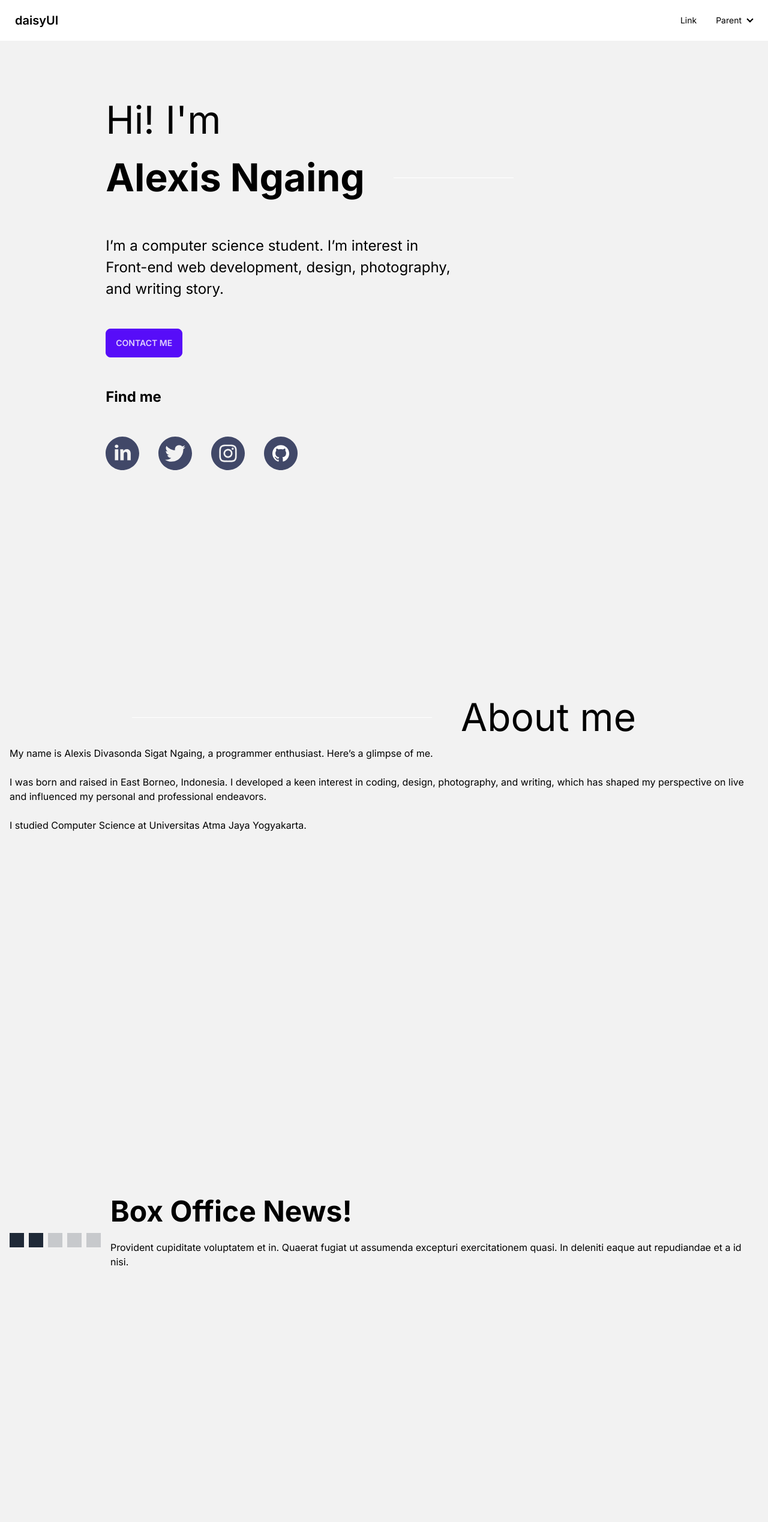
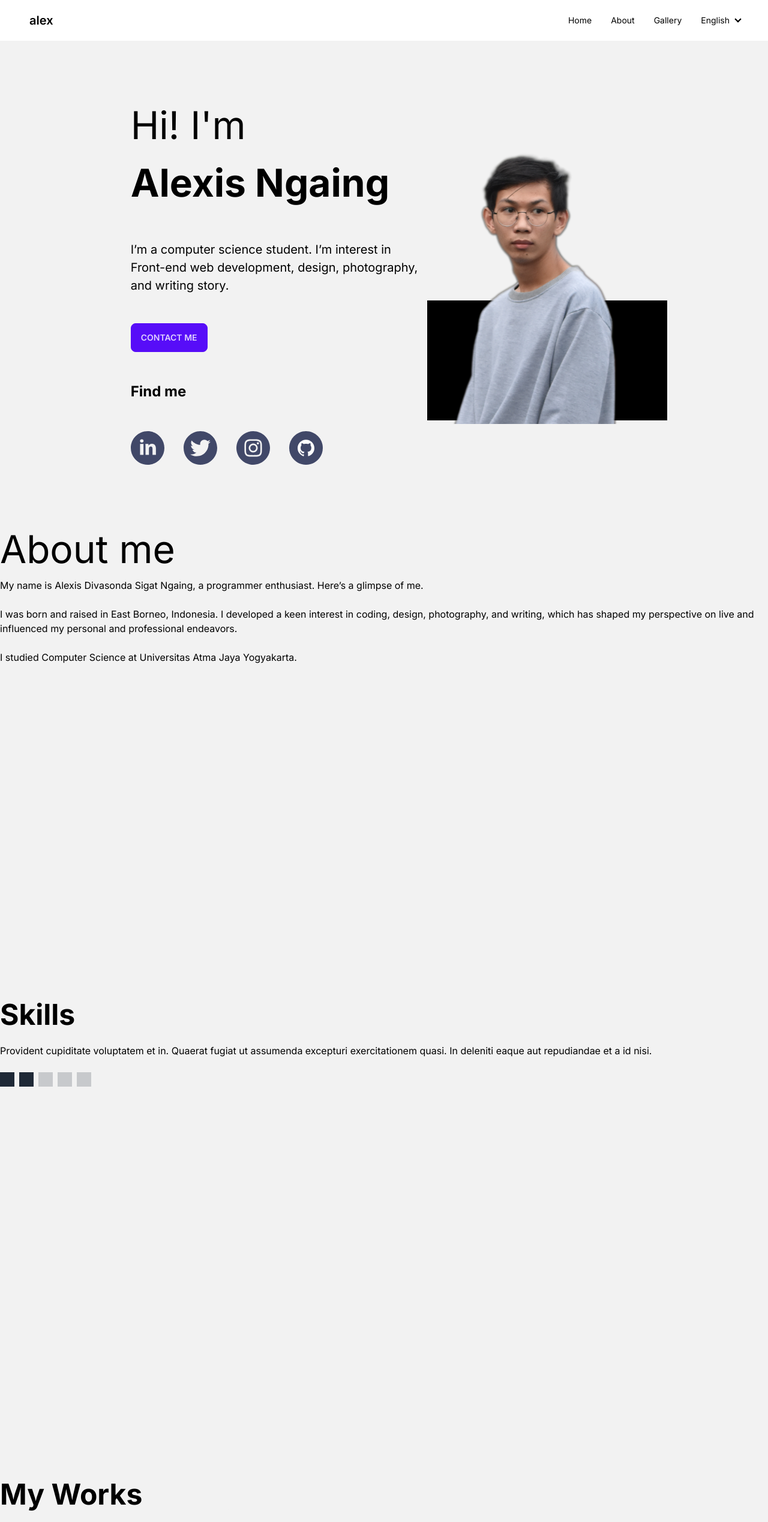
Before and after one commit to alexisngaing/alexisngaing.github.io, a Next.js app: page / in a window 1280 px wide. Shown: the top 2538 px of the page at 60% size. Built offline with nearby package versions, Linux system fonts and the light colour scheme.

Commit message:
initial commit

```diff
--- a/components/AboutMe.tsx
+++ b/components/AboutMe.tsx
@@ -2,11 +2,11 @@ import React from "react";
 
 function AboutMe() {
   return (
-    <div className="hero !justify-end min-h-screen bg-base-200">
-      <div className="hero-content flex-col lg:flex-row-reverse">
+    <div className="flex w-full min-h-screen bg-base-200">
+      <div className="flex-col lg:flex-row">
         <div>
-          <div className="flex justify-center items-center gap-12">
-            <div className="w-[500px] h-[1px] bg-white"></div>
+          <div className="flex items-center gap-12">
+            {/* <div className="w-[500px] h-[1px] bg-white"></div> */}
             <h1 className="text-[64px]">About me</h1>
           </div>
           <p>
--- a/components/Footer.tsx
+++ b/components/Footer.tsx
@@ -4,7 +4,7 @@ function Footer() {
   return (
     <footer className="footer footer-center p-4 bg-base-300 text-base-content">
   <div>
-    <p>Copyright © 2023 - All right reserved by ACME Industries Ltd</p>
+    <p>Copyright © 2023 - All right reserved by Alexis Ngaing</p>
   </div>
 </footer>
   )
--- a/components/Gallery.tsx
+++ b/components/Gallery.tsx
@@ -1,30 +1,35 @@
-import React from 'react'
+import React from "react";
 
 function Gallery() {
   return (
-    <div className="hero min-h-screen bg-base-200">
-  <div className="hero-content flex-col lg:flex-row-reverse">
+    <div className="flex w-full min-h-screen bg-base-200">
+      <div className="flex-col lg:flex-row">
         <div>
-      <h1 className="text-5xl font-bold">Box Office News!</h1>
-      <p className="py-6">Provident cupiditate voluptatem et in. Quaerat fugiat ut assumenda excepturi exercitationem quasi. In deleniti eaque aut repudiandae et a id nisi.</p>
+          <div className="flex items-center">
+            <h1 className="text-5xl font-bold">My Works</h1>
           </div>
-    <div className="tabs tabs-boxed">
-  <a className="px-12 tab">Tab 1</a>
-  <a className="tab tab-active">Tab 2</a>
-  <a className="tab">Tab 3</a>
+          <div className="tabs tabs-boxed gap-6 py-6">
+          <a className="tab tab-active">Web dev</a>
+          <a className="tab">Design</a>
+          <a className="tab">Photo</a>
         </div>
         <div className="card w-96 bg-base-100 shadow-xl">
-  <figure className="px-10 pt-10">
-    <img src="/images/cardtest.jpg" alt="Shoes" className="rounded-xl" />
+          <figure className="px-5 pt-5">
+            <img
+              src="/images/cardtest.jpg"
+              alt="Shoes"
+              className="rounded-sm"
+            />
           </figure>
-  <div className="card-body items-center text-center">
-    <h2 className="card-title">Shoes!</h2>
-    <p>If a dog chews shoes whose shoes does he choose?</p>
+          <div className="card-body">
+            <h2 className="card-title">Web KSL-UAJY</h2>
+            <p>Main page</p>
           </div>
         </div>
         </div>
       </div>
-  )
+    </div>
+  );
 }
 
-export default Gallery
+export default Gallery;
--- a/components/Hero.tsx
+++ b/components/Hero.tsx
@@ -2,39 +2,55 @@ import React from "react";
 
 function Hero() {
   return (
-    <div className="hero !justify-start min-h-screen bg-base-200">
-      <div className="hero-content flex-col lg:flex-row-reverse">
+    <div className="hero min-h-screen bg-base-200">
+      <div className="hero-content flex-col lg:flex-row">
         <div>
           <h1 className="text-[64px]">Hi! I'm</h1>
-          <div className="flex justify-center items-center gap-12">
-          <h1 className="py-0 text-[64px] font-bold">Alexis Ngaing</h1>
-          <div className="w-[200px] h-[1px] bg-white"></div>
+          <div className="flex items-center gap-12">
+            <h1 className="text-[64px] font-bold">Alexis Ngaing</h1>
+            {/* <div className="w-96 h-[1px] bg-white"></div> */}
           </div>
-          <p className="py-12 text-[24px]">
-            I’m a computer science student. I’m interest in <br />Front-end web
-            development, design, photography, <br />and writing story.
+          <p className="py-12 text-[20px]">
+            I’m a computer science student. I’m interest in <br />
+            Front-end web development, design, photography, <br />
+            and writing story.
           </p>
+          <a href="https://www.youtube.com/watch?v=dQw4w9WgXcQ&pp=ygUXbmV2ZXIgZ29ubmEgZ2l2ZSB5b3UgdXA%3D">
           <button className="btn btn-primary">Contact me</button>
+          </a>
           <p className="py-12 text-[24px] font-bold">Find me</p>
           <div className="flex gap-8">
             <div className="flex-initial w-14 ">
-              <img src="/images/linkedin.svg" />
+              <a href="https://www.linkedin.com/in/alexis-divasonda-s-n-92231a222/">
+                <img src="/images/linkedin.svg" />
+              </a>
             </div>
             <div className="flex-initial w-14">
-              <img src="/images/twitter.svg" />
+              <a href="https://twitter.com/alexis_ngaing">
+                <img src="/images/twitter.svg" />
+              </a>
             </div>
             <div className="flex-initial w-14">
-              <img src="/images/instagram.svg" />
+              <a href="https://www.instagram.com/alexisngaing/">
+                <img src="/images/instagram.svg" />
+              </a>
             </div>
             <div className="flex-initial w-14">
-              <img src="/images/github.svg" />
+              <a href="https://github.com/alexisngaing">
+                <img src="/images/github.svg" />
+              </a>
             </div>
           </div>
         </div>
+        <div>
+          <img src="/images/web.png" className="max-w-[350px]" />
+          <span className="absolute bottom-0 -z-10">
+            <svg width="500" height="500">
+              <rect x="0" y="201" width="400" height="200" />
+            </svg>
+          </span>
+        </div>
       </div>
-      <div className="hero-content flex-col lg:flex-row-reverse">
-          <img src="/images/web.png" className="max-w-sm rounded-lg pt-[270px] pl-[1000px]" />
-        </div>
     </div>
   );
 }
--- a/components/Navbar.tsx
+++ b/components/Navbar.tsx
@@ -1,29 +1,36 @@
-import React from 'react'
+import React from "react";
 
 function Navbar() {
   return (
     <div className="navbar bg-base-100">
-    <div className="flex-1">
-        <a className="btn btn-ghost normal-case text-xl">daisyUI</a>
+      <div className="flex-1 px-6">
+        <a className="btn btn-ghost normal-case text-xl">alex</a>
       </div>
       <div className="flex-none">
-        <ul className="menu menu-horizontal px-1">
-        <li><a>Link</a></li>
+        <ul className="menu menu-horizontal px-6">
+          <li>
+            <a>Home</a>
+          </li>
+          <li>
+            <a>About</a>
+          </li>
+          <li>
+            <a>Gallery</a>
+          </li>
           <li>
             <details>
-            <summary>
-                Parent
-            </summary>
+              <summary>English</summary>
               <ul className="p-2 bg-base-100">
-                <li><a>Link 1</a></li>
-                <li><a>Link 2</a></li>
+                <li>
+                  <a>Indonesian</a>
+                </li>
               </ul>
             </details>
           </li>
         </ul>
       </div>
     </div>
-  )
+  );
 }
 
-export default Navbar
+export default Navbar;
--- a/components/Skills.tsx
+++ b/components/Skills.tsx
@@ -2,10 +2,10 @@ import React from "react";
 
 function Skills() {
   return (
-    <div className="hero min-h-screen bg-base-200">
-      <div className="hero-content flex-col lg:flex-row-reverse">
+    <div className="min-h-screen bg-base-200">
+      <div className="flex-col lg:flex-row-reverse">
         <div>
-          <h1 className="text-5xl font-bold">Box Office News!</h1>
+          <h1 className="text-5xl font-bold">Skills</h1>
           <p className="py-6">
             Provident cupiditate voluptatem et in. Quaerat fugiat ut assumenda
             excepturi exercitationem quasi. In deleniti eaque aut repudiandae et
```
Lines whose indentation alone changed are shown as unchanged.
